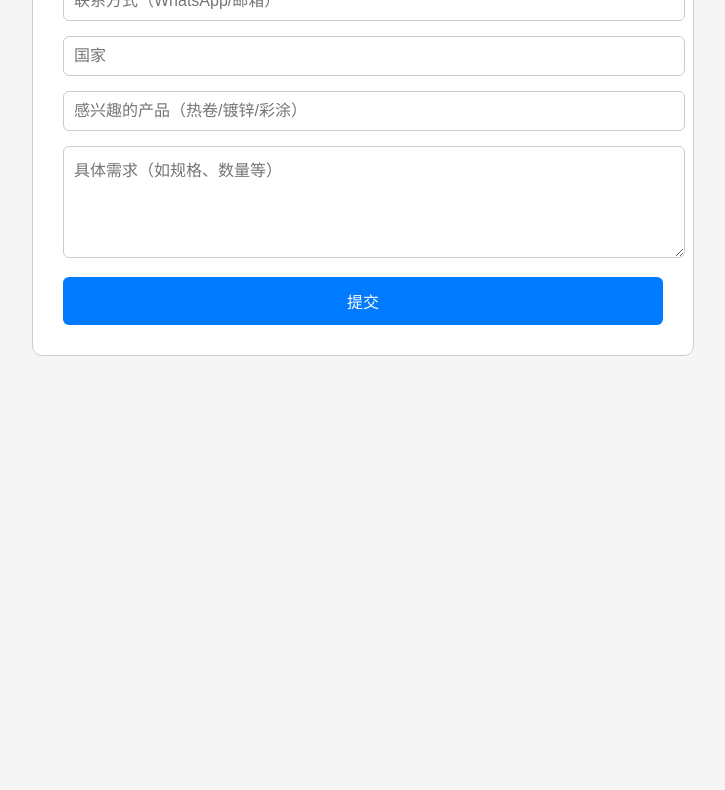
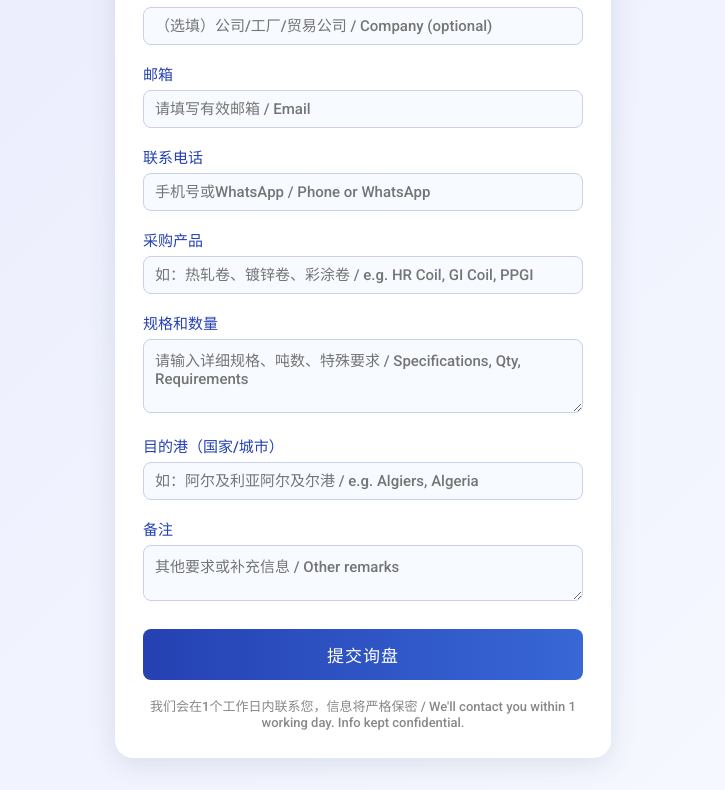
Before and after one commit to yalesherwin/inquiry, a plain HTML site: page index.html in a window 1280 px wide. Shown: the part 228-1018 px from the top of the page, without its empty margins (277-1002 px from the left). Before the commit the page ends 800 px from the top, so only its background shows below. Drawn offline with Linux system fonts and the light colour scheme.

Commit message:
Update index.html

```diff
--- a/index.html
+++ b/index.html
@@ -1,79 +1,226 @@
 <!DOCTYPE html>
-<html lang="zh-CN">
+<html lang="zh">
 <head>
   <meta charset="UTF-8">
-  <title>客户信息登记表</title>
-  <meta name="viewport" content="width=device-width, initial-scale=1">
+  <meta name="viewport" content="width=device-width, initial-scale=1.0">
+  <title>Steel Inquiry Form / 钢铁产品询盘表单</title>
+  <link href="https://fonts.googleapis.com/css2?family=Roboto:wght@500&display=swap" rel="stylesheet">
   <style>
+    :root {
+      --main: #2541b2;
+      --accent: #e9eafd;
+      --card: #fff;
+      --shadow: 0 6px 28px 0 rgba(44,62,80,.12);
+      --radius: 18px;
+      --font: 'Roboto', '微软雅黑', Arial, sans-serif;
+    }
     body {
-      font-family: sans-serif;
-      background: #f5f5f5;
-      padding: 40px;
+      background: linear-gradient(135deg, #e9eafd 0%, #f7faff 100%);
+      min-height: 100vh;
+      font-family: var(--font);
+      display: flex;
+      justify-content: center;
+      align-items: center;
     }
-    .container {
-      max-width: 600px;
-      margin: auto;
-      background: #fff;
-      border: 1px solid #ccc;
-      border-radius: 10px;
-      padding: 30px;
+    .inquiry-wrap {
+      background: var(--card);
+      border-radius: var(--radius);
+      box-shadow: var(--shadow);
+      max-width: 440px;
+      padding: 36px 28px 28px 28px;
+      margin: 24px;
+      position: relative;
     }
-    h2 {
+    .lang-switch {
+      position: absolute;
+      right: 24px;
+      top: 16px;
+      font-size: 15px;
+      background: #e9eafd;
+      color: #2541b2;
+      border: none;
+      border-radius: 8px;
+      padding: 2px 14px;
+      cursor: pointer;
+      outline: none;
+      font-family: var(--font);
+      transition: background .18s;
+    }
+    .lang-switch:hover { background: #d4dcff; }
+    .inquiry-wrap h2 {
+      margin-top: 0;
+      color: #2541b2;
       text-align: center;
-      margin-bottom: 20px;
+      font-size: 25px;
+      font-weight: 500;
+      letter-spacing: 2px;
     }
-    input, textarea {
+    .form-group { margin-bottom: 18px; }
+    .form-group label {
+      display: block; margin-bottom: 6px;
+      color: #2541b2; font-size: 15px; font-weight: 500;
+    }
+    .form-group input, .form-group textarea {
+      width: 100%; font-size: 15px;
+      border: 1px solid #c7d0ed;
+      border-radius: 8px;
+      padding: 9px 11px;
+      background: #f7faff;
+      outline: none;
+      box-sizing: border-box;
+      transition: border .2s;
+      font-family: var(--font);
+    }
+    .form-group input:focus, .form-group textarea:focus {
+      border-color: #2541b2;
+      background: #f0f4ff;
+    }
+    .submit-btn {
+      background: linear-gradient(90deg, #2541b2, #3867d6);
+      color: #fff;
+      border: none;
+      border-radius: 8px;
+      padding: 13px 0;
       width: 100%;
-      padding: 10px;
-      margin-bottom: 15px;
-      font-size: 16px;
-      border-radius: 6px;
-      border: 1px solid #ccc;
+      font-size: 17px;
+      letter-spacing: 1px;
+      cursor: pointer;
+      font-family: var(--font);
+      margin-top: 6px;
+      font-weight: 500;
+      transition: background .18s;
     }
-    button {
-      width: 100%;
-      padding: 12px;
-      background-color: #007bff;
-      color: white;
-      border: none;
-      border-radius: 6px;
-      font-size: 16px;
-      cursor: pointer;
+    .submit-btn:disabled { background: #adb7d8; cursor: not-allowed;}
+    .form-tip {
+      color: #888;
+      font-size: 13px;
+      text-align: center;
+      margin-top: 16px;
     }
-    .success {
-      color: green;
-      text-align: center;
-      font-weight: bold;
-      display: none;
+    .success-message, .fail-message {
+      text-align: center; margin-top: 18px; font-size: 16px; font-weight: 500;
+    }
+    .success-message { color: #22b14c; }
+    .fail-message { color: #e74c3c; }
+    @media (max-width:600px){
+      .inquiry-wrap { max-width:98vw; padding:18px 5vw 22px 5vw; }
+      .lang-switch { right:10px; top:8px; font-size:13px; }
     }
   </style>
 </head>
 <body>
+  <div class="inquiry-wrap">
+    <button type="button" class="lang-switch" id="langBtn">EN</button>
+    <h2 id="formTitle">钢铁产品询盘</h2>
+    <form id="inquiryForm" autocomplete="off">
+      <div class="form-group">
+        <label id="labelName">您的姓名</label>
+        <input name="name" required placeholder="请输入您的姓名 / Your Name">
+      </div>
+      <div class="form-group">
+        <label id="labelCompany">公司名称</label>
+        <input name="company" placeholder="（选填）公司/工厂/贸易公司 / Company (optional)">
+      </div>
+      <div class="form-group">
+        <label id="labelEmail">邮箱</label>
+        <input name="email" required type="email" placeholder="请填写有效邮箱 / Email">
+      </div>
+      <div class="form-group">
+        <label id="labelPhone">联系电话</label>
+        <input name="phone" required placeholder="手机号或WhatsApp / Phone or WhatsApp">
+      </div>
+      <div class="form-group">
+        <label id="labelProduct">采购产品</label>
+        <input name="product" required placeholder="如：热轧卷、镀锌卷、彩涂卷 / e.g. HR Coil, GI Coil, PPGI">
+      </div>
+      <div class="form-group">
+        <label id="labelSpec">规格和数量</label>
+        <textarea name="spec" required rows="3" placeholder="请输入详细规格、吨数、特殊要求 / Specifications, Qty, Requirements"></textarea>
+      </div>
+      <div class="form-group">
+        <label id="labelPort">目的港（国家/城市）</label>
+        <input name="port" required placeholder="如：阿尔及利亚阿尔及尔港 / e.g. Algiers, Algeria">
+      </div>
+      <div class="form-group">
+        <label id="labelRemark">备注</label>
+        <textarea name="remark" rows="2" placeholder="其他要求或补充信息 / Other remarks"></textarea>
+      </div>
+      <button type="submit" class="submit-btn" id="submitBtn">提交询盘</button>
+      <div class="form-tip" id="tipMsg">
+        我们会在1个工作日内联系您，信息将严格保密 / We'll contact you within 1 working day. Info kept confidential.
+      </div>
+      <div id="msg"></div>
+    </form>
+  </div>
+  <script>
+    // 语言切换
+    const langMap = {
+      zh: {
+        formTitle: "钢铁产品询盘",
+        labelName: "您的姓名",
+        labelCompany: "公司名称",
+        labelEmail: "邮箱",
+        labelPhone: "联系电话",
+        labelProduct: "采购产品",
+        labelSpec: "规格和数量",
+        labelPort: "目的港（国家/城市）",
+        labelRemark: "备注",
+        submitBtn: "提交询盘",
+        tipMsg: "我们会在1个工作日内联系您，信息将严格保密 / We'll contact you within 1 working day. Info kept confidential.",
+        langBtn: "EN"
+      },
+      en: {
+        formTitle: "Steel Inquiry Form",
+        labelName: "Your Name",
+        labelCompany: "Company",
+        labelEmail: "Email",
+        labelPhone: "Phone / WhatsApp",
+        labelProduct: "Product",
+        labelSpec: "Specs & Quantity",
+        labelPort: "Destination Port (Country/City)",
+        labelRemark: "Remarks",
+        submitBtn: "Submit Inquiry",
+        tipMsg: "We'll contact you within 1 working day. Info kept confidential. / 我们会在1个工作日内联系您，信息将严格保密。",
+        langBtn: "中"
+      }
+    };
+    let lang = 'zh';
+    const setLang = l => {
+      lang = l;
+      for (const key in langMap[lang]) {
+        const el = document.getElementById(key);
+        if (el) el.textContent = langMap[lang][key];
+      }
+      document.getElementById('langBtn').textContent = langMap[lang].langBtn;
+    }
+    document.getElementById('langBtn').onclick = () => setLang(lang === 'zh' ? 'en' : 'zh');
+    setLang('zh');
 
-<div class="container">
-  <h2>📋 客户信息登记表</h2>
-  <div class="success" id="successMessage">提交成功！我们将尽快给您报价。</div>
-  <form id="quoteForm">
-    <input type="text" name="name" placeholder="姓名或公司名称" required>
-    <input type="text" name="contact" placeholder="联系方式（WhatsApp/邮箱）" required>
-    <input type="text" name="country" placeholder="国家" required>
-    <input type="text" name="product" placeholder="感兴趣的产品（热卷/镀锌/彩涂）">
-    <textarea name="details" placeholder="具体需求（如规格、数量等）" rows="5"></textarea>
-    <button type="submit">提交</button>
-  </form>
-</div>
-
-<script>
-  document.getElementById('quoteForm').addEventListener('submit', function (e) {
-    e.preventDefault();
-    const formData = new FormData(this);
-    const data = Object.fromEntries(formData.entries());
-    console.log('提交内容：', data);
-    document.getElementById('quoteForm').style.display = 'none';
-    document.getElementById('successMessage').style.display = 'block';
-    // 这里可以连接后端，例如发送到 Google Sheet 或服务器保存
-  });
-</script>
-
+    // 表单提交
+    document.getElementById('inquiryForm').onsubmit = async function(e){
+      e.preventDefault();
+      const data = Object.fromEntries(new FormData(this));
+      // 替换成你的 Zapier Webhook 地址 ↓↓↓
+      const webhookUrl = "https://hooks.zapier.com/hooks/catch/这里替换你的webhook地址/";
+      document.getElementById('submitBtn').disabled = true;
+      document.getElementById('msg').innerHTML = '';
+      try {
+        let res = await fetch(webhookUrl, {
+          method: "POST",
+          headers: {"Content-Type": "application/json"},
+          body: JSON.stringify(data)
+        });
+        if(res.ok){
+          document.getElementById('msg').innerHTML = `<div class="success-message">${lang === 'zh' ? '提交成功！我们会尽快与您联系。' : 'Submitted! We will contact you soon.'}</div>`;
+          this.reset();
+        }else{
+          throw new Error('提交失败');
+        }
+      }catch(e){
+        document.getElementById('msg').innerHTML = `<div class="fail-message">${lang === 'zh' ? '提交失败，请稍后重试。' : 'Failed. Please try again later.'}</div>`;
+      }
+      document.getElementById('submitBtn').disabled = false;
+    }
+  </script>
 </body>
 </html>
```
